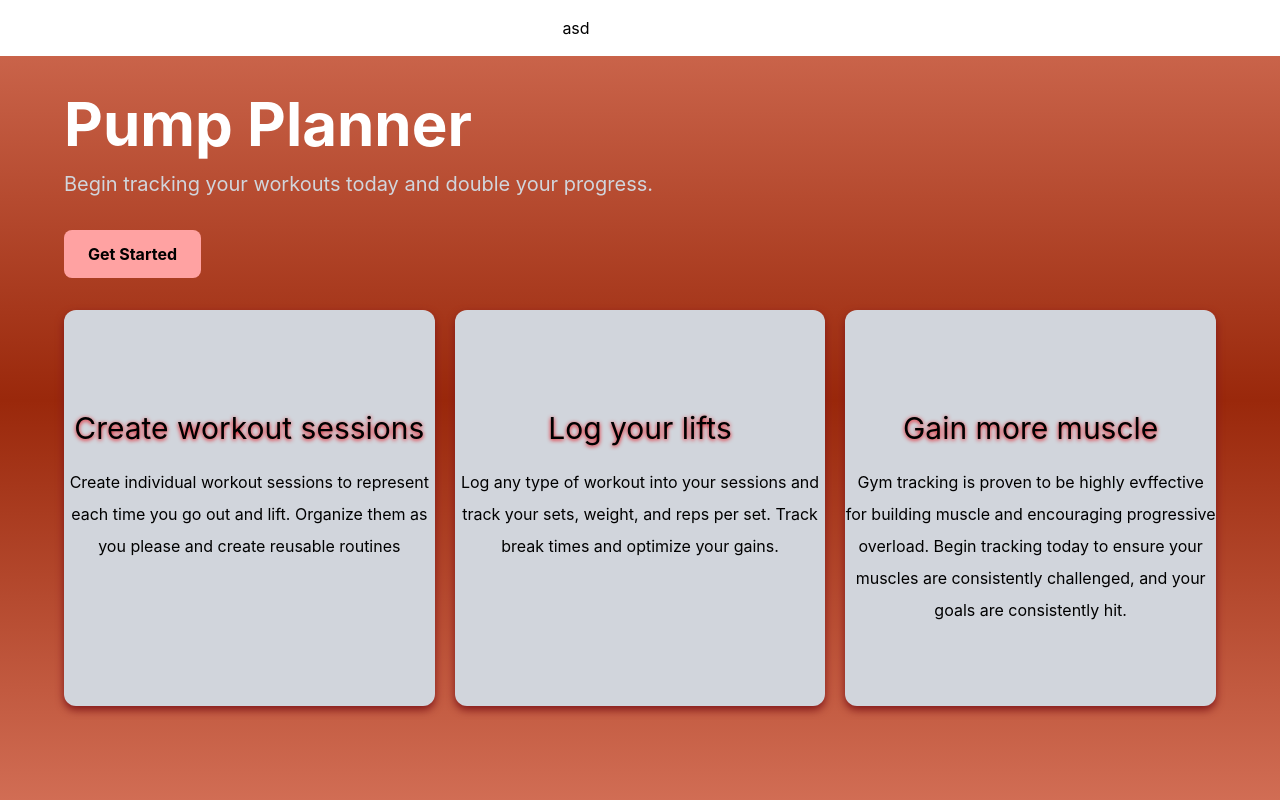
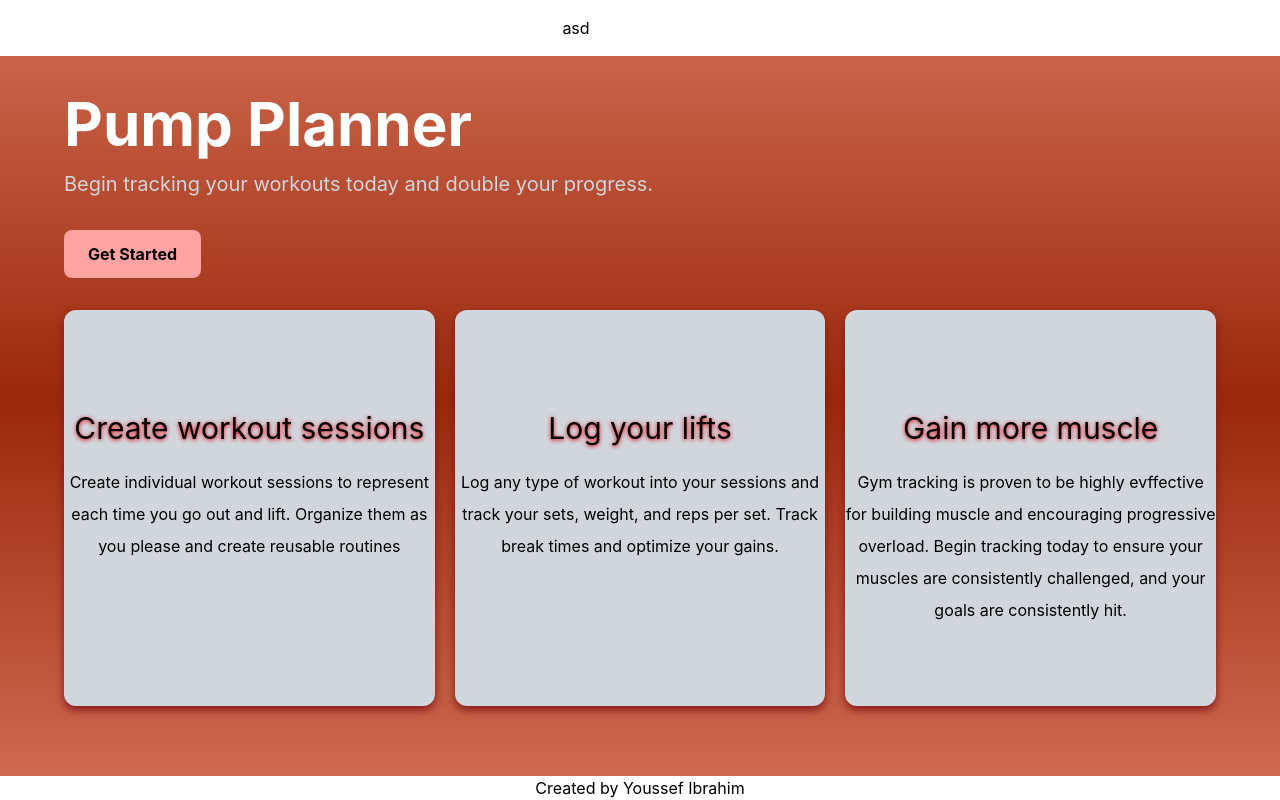
Before and after one commit to youssefibrahim3/PumpPlanner, a React app in the folder frontend/: page / in a window 1280 px wide. Built offline with nearby package versions, Linux system fonts and the light colour scheme; the HTML template or start-up script is replaced by a standard one.

Commit message:
Add placeholder Footer

```diff
--- a/frontend/src/components/Footer.jsx
+++ b/frontend/src/components/Footer.jsx
@@ -1,2 +1,8 @@
 export default function Footer()
-{}
+{
+    return (
+        <footer className="bg-white w-screen fixed bottom-0">
+            <p className="text-center">Created by Youssef Ibrahim</p>
+        </footer>
+    )
+}
--- a/frontend/src/components/LoginForm.jsx
+++ b/frontend/src/components/LoginForm.jsx
@@ -36,7 +36,7 @@ export default function LoginForm() {
 
                 <button className="bg-red-300 hover:bg-red-700 px-6 py-3 rounded-lg font-bold hover:cursor-pointer" type="submit" onClick={handleLogin} disabled={!(username.length > 0 && password.length > 0)}>Login</button>
             </form>
-        </div>
+        </div >
 
     )
 }
--- a/frontend/src/pages/HomePage.jsx
+++ b/frontend/src/pages/HomePage.jsx
@@ -3,6 +3,7 @@ import { useNavigate } from "react-router-dom";
 
 import Header from "../components/Header";
 import Card from "../components/Card";
+import Footer from "../components/Footer";
 
 export default function HomePage() {
     const navigate = useNavigate()
@@ -48,6 +49,7 @@ export default function HomePage() {
                 </div>
             </div>
         </div>
+        <Footer/>
         </div>
     )
 }
```
